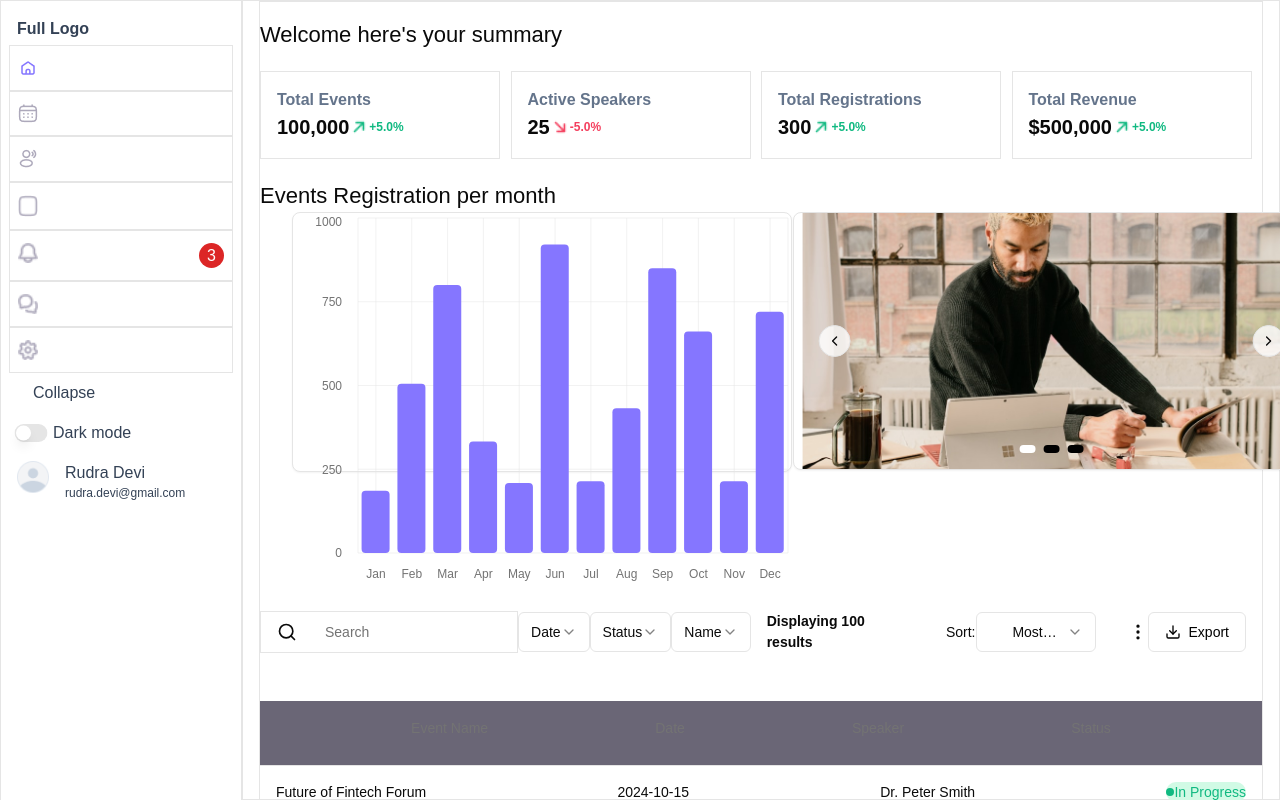
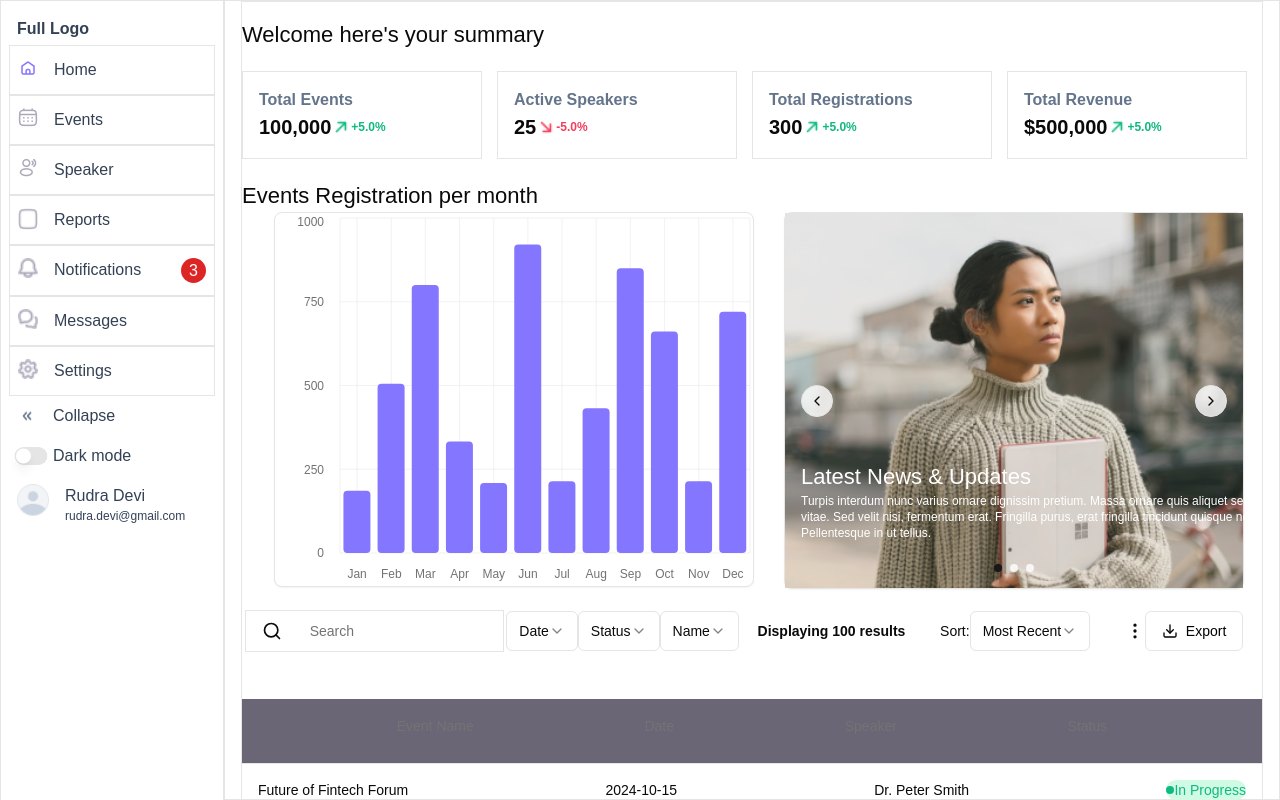
Before and after one commit to Deepseed06/alphatwelve, a Next.js app: page / in a window 1280 px wide. Shown: the top 800 px of the page. Built offline with nearby package versions, Linux system fonts and the light colour scheme.

Commit message:
adjusted navigation and layout

```diff
--- a/app/components/Carousel.tsx
+++ b/app/components/Carousel.tsx
@@ -1,6 +1,5 @@
 'use client'
 
-import {SliderImages} from "@/constants"
 import * as React from 'react'
 import Image from 'next/image'
 import { Card, CardContent } from "@/components/ui/card"
@@ -9,46 +8,32 @@ import {
   Carousel,
   CarouselContent,
   CarouselItem,
-  CarouselNext,
-  CarouselPrevious,
+
 } from "@/components/ui/carousel"
-import { ChevronLeft, ChevronRight, Pause, Play  } from "lucide-react"
+import { ChevronLeft, ChevronRight } from "lucide-react"
+import { SliderImages } from '@/constants'
 
-import useEmblaCarousel from 'embla-carousel-react'
+
+
 
 export default function Component() {
   const [currentIndex, setCurrentIndex] = React.useState(0)
-
-  const [emblaRef, emblaApi] = useEmblaCarousel({ loop: true })
-  const [isPaused, setIsPaused] = React.useState(false)
   const [api, setApi] = React.useState<any>()
 
+  const onSelect = React.useCallback((selectedIndex: number) => {
+    console.log(selectedIndex)
+    setCurrentIndex(Math.min(Math.max(selectedIndex, 0), SliderImages.length - 1))
+  }, [])
 
-  const onSelect = React.useCallback(() => {
-    if (!emblaApi) return
-    setCurrentIndex(emblaApi.selectedScrollSnap())
-  }, [emblaApi])
 
   React.useEffect(() => {
     if (!api) {
       return
     }
 
-    api.on("select", onSelect)
+    api.on("selectedScrollSnap", onSelect)
   }, [api, onSelect])
 
-  React.useEffect(() => {
-    if (isPaused) return
-
-    const timer = setInterval(() => {
-      if (api) {
-        api.scrollNext()
-      }
-
-    }, 5000)
-
-    return () => clearInterval(timer)
-  }, [api, isPaused])
   const handlePrevious = React.useCallback(() => {
     if (api) {
       api.scrollPrev()
@@ -66,32 +51,20 @@ export default function Component() {
       api.scrollTo(index)
     }
   }, [api])
-
-
-  React.useEffect(() => {
-    if (!emblaApi) return
-
-    onSelect()
-    emblaApi.on('select', onSelect)
-
-    return () => {
-      emblaApi.off('select', onSelect)
-    }
-  }, [emblaApi, onSelect])
-
+console.log(currentIndex)
   return (
-    <Card className="w-full max-w-3xl mx-auto ">
+    <Card className="w-full max-w-3xl mx-auto">
       <CardContent className="p-0">
         <Carousel setApi={setApi} className="w-full">
           <CarouselContent>
             {SliderImages.map((image, index) => (
               <CarouselItem key={index}>
-                <div className="relative aspect-[3/2] h-64 w-full">
+                <div className="relative aspect-[3/2] lg:h-[375px] h-[310px] w-full">
                   <Image
                     src={image.image}
                     alt={image.alt}
                     fill
-                    className="object-cover"
+                    className="object-cover opacity-90"
                   />
                   <div className="absolute inset-0 flex items-center justify-between p-4">
                     <Button
@@ -117,13 +90,14 @@ export default function Component() {
                     {SliderImages.map((_, idx) => (
                       <button
                         key={idx}
-                        className={`w-4 h-2 rounded-lg ${
-                          idx === currentIndex ? 'bg-white' : 'bg-black'
+                        className={`w-2 h-2 rounded-lg ${
+                          idx === currentIndex ? 'bg-primary' : 'bg-background/80'
                         }`}
                         onClick={() => goToSlide(idx)}
                         aria-label={`Go to image ${idx + 1}`}
                         aria-current={idx === currentIndex ? 'true' : 'false'}
                       />
+
                     ))}
                   </div>
                 </div>
@@ -131,7 +105,15 @@ export default function Component() {
             ))}
           </CarouselContent>
         </Carousel>
-
+        <div className="p-4 absolute -mt-36 ">
+          <p className='text-white'>Latest News & Updates</p>
+          <p className="text-left text-xs text-white " aria-live="polite">
+          Turpis interdum nunc varius ornare dignissim pretium.
+           Massa ornare quis aliquet sed vitae. Sed velit nisi,
+           fermentum erat. Fringilla purus, erat fringilla
+          tincidunt quisque non. Pellentesque in ut tellus.
+          </p>
+        </div>
       </CardContent>
     </Card>
   )
--- a/app/components/EventReg.jsx
+++ b/app/components/EventReg.jsx
@@ -8,10 +8,10 @@ const EventReg = () => {
             <div>Events Registration per month</div>
             <div className='lg:grid lg:grid-cols-2'>
 
-        <div className='  lg:w-[500px] lg:h-[375px] lg:mx-8 '>
+        <div className='lg:h-[375px] lg:mx-8 mr-16'>
             <MonthlyChart/>
         </div>
-        <div className='w-[310px] lg:w-[500px] lg:h-[375px] lg:mx-8'>
+        <div className='w-[310px] lg:w-[460px] lg:h-[375px] lg:mx-8'>
             <Carousel/>
         </div>
         </div>
--- a/app/components/EventsHistory.tsx
+++ b/app/components/EventsHistory.tsx
@@ -56,7 +56,7 @@ export default function TableWithPagination() {
   return (
     <div className="w-full  lg:container relative mx-auto py-10">
       <Table>
-        <TableHeader className='bg-[#6A6676]'>
+        <TableHeader className='dark:text-black bg-[#6A6676]'>
           <TableRow>
             <div className='flex justify-evenly items-center  pt-4'>
 
@@ -131,6 +131,7 @@ export default function TableWithPagination() {
         <PaginationContent className='absolue left-4 '>
           <PaginationItem>
             <PaginationPrevious
+            className='rounded-full'
               href="#"
               onClick={(e) => {
                 e.preventDefault()
--- a/app/components/MobileFooter.jsx
+++ b/app/components/MobileFooter.jsx
@@ -4,7 +4,7 @@ import Image from 'next/image'
 const MobileFooter = () => {
   const updatedFooterArr = MobileFooterTabs.slice(0,10);
  const footerArray = updatedFooterArr.splice(4,5)
-
+ console.log(footerArray)
   return (
     <div className=' border flex justify-center '>
         {
--- a/app/components/MonthlyChart.tsx
+++ b/app/components/MonthlyChart.tsx
@@ -35,10 +35,10 @@ const chartConfig = {
 
 function MonthlyChart() {
   return (
-    <Card className="w-[310px] lg:w-[500px] h-[260px]">
+    <Card className="w-[310px] lg:w-[480px] h-[375px]">
       <CardContent>
 
-        <ChartContainer className="w-[310px] lg:w-[500px] h-[260px] lg:h-[375px]"  config={chartConfig}>
+        <ChartContainer className="w-[310px] lg:w-[480px] h-[260px] lg:h-[375px]"  config={chartConfig}>
           <BarChart accessibilityLayer data={chartData}>
             <CartesianGrid  />
             <XAxis
--- a/app/components/Sidebar.jsx
+++ b/app/components/Sidebar.jsx
@@ -5,7 +5,7 @@ import DarkModeToggle from "./DarkModeToggle"
 import { MobileFooterTabs } from '@/constants'
 import Image from 'next/image'
 const Sidebar = () => {
-  const [collapse, setCollapse] = useState("224")
+  const [collapse, setCollapse] = useState("224px")
   const [isActive, setIsActive] = useState("#8576FF")
 
   const collapseSideBar = () => {
@@ -15,7 +15,7 @@ const Sidebar = () => {
     setCollapse("224px")
   }
 
-  console.log(collapse)
+
   return (
     <div className={`w-[${collapse}] h-[1024px] flex flex-col p-[8px] border  text-[#334155]`}>
         <div>
@@ -25,10 +25,10 @@ const Sidebar = () => {
           MobileFooterTabs.slice(0,7).map((item) => {
             return(
 
-              <div onClick={() => setIsActive("#8576FF")} className={`w-full flex text-[16px] cursor-pointer active:text-[${isActive}] hover:bg-[#FCF7FF]  p-[8px]  dark:text-white border`} key={item.label}>
+              <div onClick={() => setIsActive("#8576FF")} className={`w-full flex text-[16px] cursor-pointer active:text-[${isActive}] hover:bg-[#FCF7FF]  p-[8px] dark:hover:bg-[#8576FF]  dark:text-white border`} key={item.index}>
                 <div  className='flex flex-1 text-left    my-[4px] relative'>
                 <div className=''><Image src={item.imgUrl} alt={item.label} width={20} height={20}  /></div>
-                <div>{ collapse === "224px" && <p className={`text-${isActive}  ml-4`}> {item.label} </p> }</div>
+                <div>{ collapse == "224px" && <p className={`text-${isActive}  ml-4`}> {item.label} </p> }</div>
                 <div className=' flex flex-1  items-end justify-end relative'>
 
                 {
@@ -38,7 +38,7 @@ const Sidebar = () => {
                     {
 
                       collapse == "64px" ? ( <p className='w-[8px] h-[8px] rounded-full bg-red-600 align-top absolute
-                        top-0 right-0 flex text-white justify-center'></p>) :
+                        top-0  text-white '></p>) :
 
 
                     <p className='w-[25px] h-[25px] p-2 rounded-full bg-red-600 items-center flex text-white
--- a/package.json
+++ b/package.json
@@ -19,6 +19,7 @@
     "@radix-ui/react-switch": "^1.1.1",
     "class-variance-authority": "^0.7.0",
     "clsx": "^2.1.1",
+    "embla-carousel": "^8.3.0",
     "embla-carousel-react": "^8.3.0",
     "lucide-react": "^0.453.0",
     "next": "14.2.15",
--- a/tsconfig.json
+++ b/tsconfig.json
@@ -12,6 +12,7 @@
     "isolatedModules": true,
     "jsx": "preserve",
     "incremental": true,
+
     "plugins": [
       {
         "name": "next"
```
Also changed, not shown: .eslintrc.json, next.config.mjs (line endings or trailing spaces), 1 other file (tests, documents, lock files or other folders).
